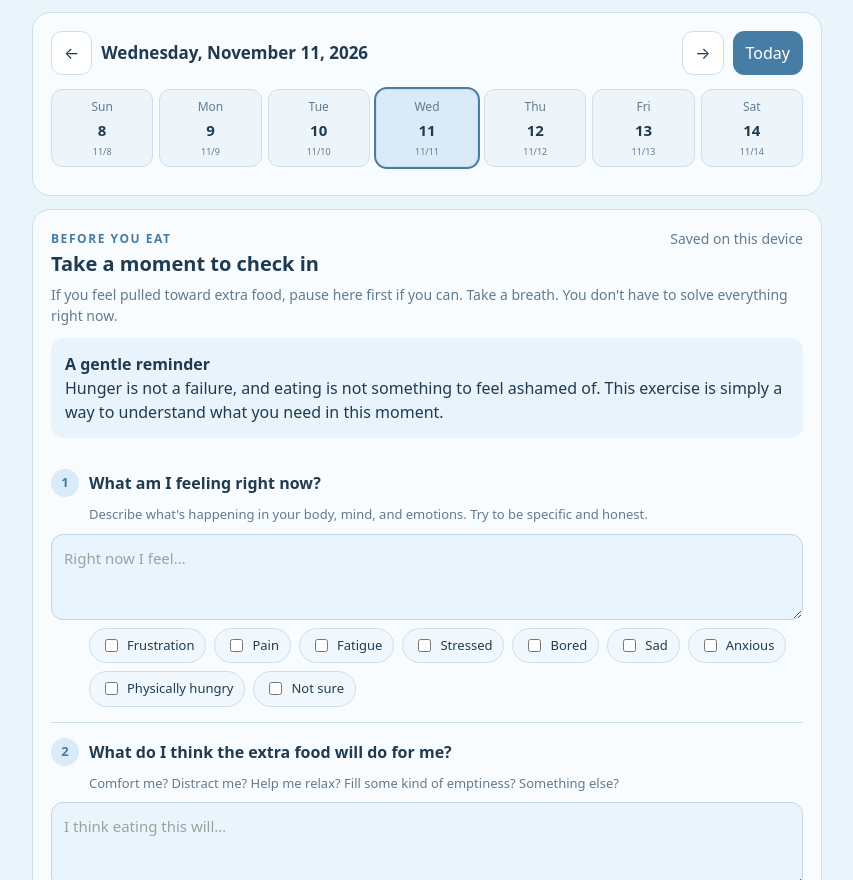
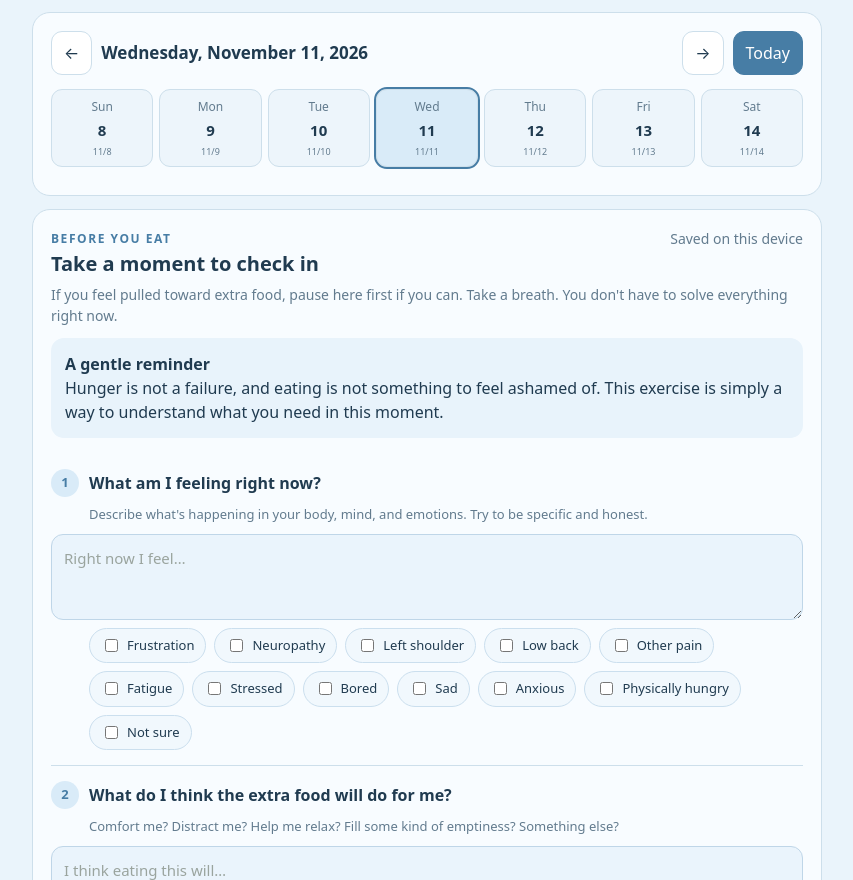
Before and after one commit to 1drewcarpenter/daily-sweat, a plain HTML site: page pause-and-write/index.html in a window 1280 px wide. Shown: the part 220-1100 px from the top of the page, without its empty margins (213-1066 px from the left). Drawn offline with Linux system fonts and the light colour scheme.

Commit message:
Expand physical pain feeling choices

```diff
--- a/pause-and-write/index.html
+++ b/pause-and-write/index.html
@@ -71,7 +71,7 @@ footer{text-align:center;color:var(--muted);font-size:12px;margin-top:20px}
   <p class="hint">Describe what's happening in your body, mind, and emotions. Try to be specific and honest.</p>
   <textarea id="feeling" placeholder="Right now I feel…"></textarea>
   <div class="feelings" id="feelingChoices">
-   <label><input type="checkbox" value="Frustration"> Frustration</label><label><input type="checkbox" value="Pain"> Pain</label><label><input type="checkbox" value="Fatigue"> Fatigue</label><label><input type="checkbox" value="Stressed"> Stressed</label><label><input type="checkbox" value="Bored"> Bored</label><label><input type="checkbox" value="Sad"> Sad</label><label><input type="checkbox" value="Anxious"> Anxious</label><label><input type="checkbox" value="Physically hungry"> Physically hungry</label><label><input type="checkbox" value="Not sure"> Not sure</label>
+   <label><input type="checkbox" value="Frustration"> Frustration</label><label><input type="checkbox" value="Neuropathy"> Neuropathy</label><label><input type="checkbox" value="Left shoulder"> Left shoulder</label><label><input type="checkbox" value="Low back"> Low back</label><label><input type="checkbox" value="Other pain"> Other pain</label><label><input type="checkbox" value="Fatigue"> Fatigue</label><label><input type="checkbox" value="Stressed"> Stressed</label><label><input type="checkbox" value="Bored"> Bored</label><label><input type="checkbox" value="Sad"> Sad</label><label><input type="checkbox" value="Anxious"> Anxious</label><label><input type="checkbox" value="Physically hungry"> Physically hungry</label><label><input type="checkbox" value="Not sure"> Not sure</label>
   </div>
  </div>
  <div class="step">
```
